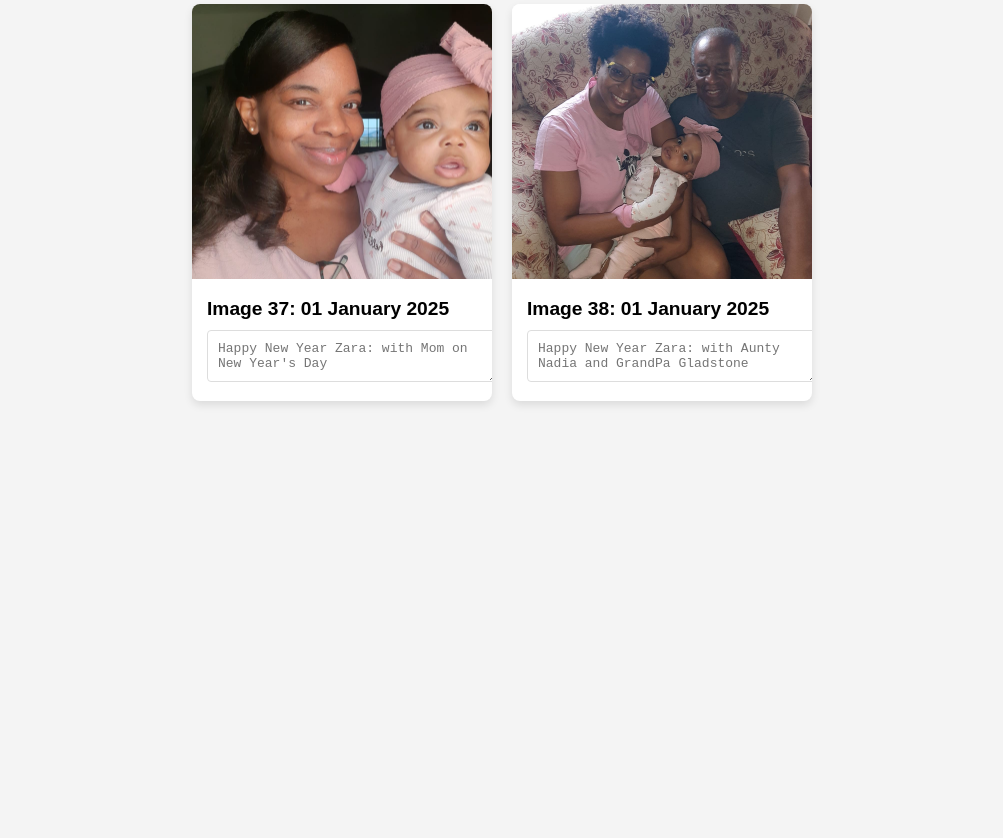
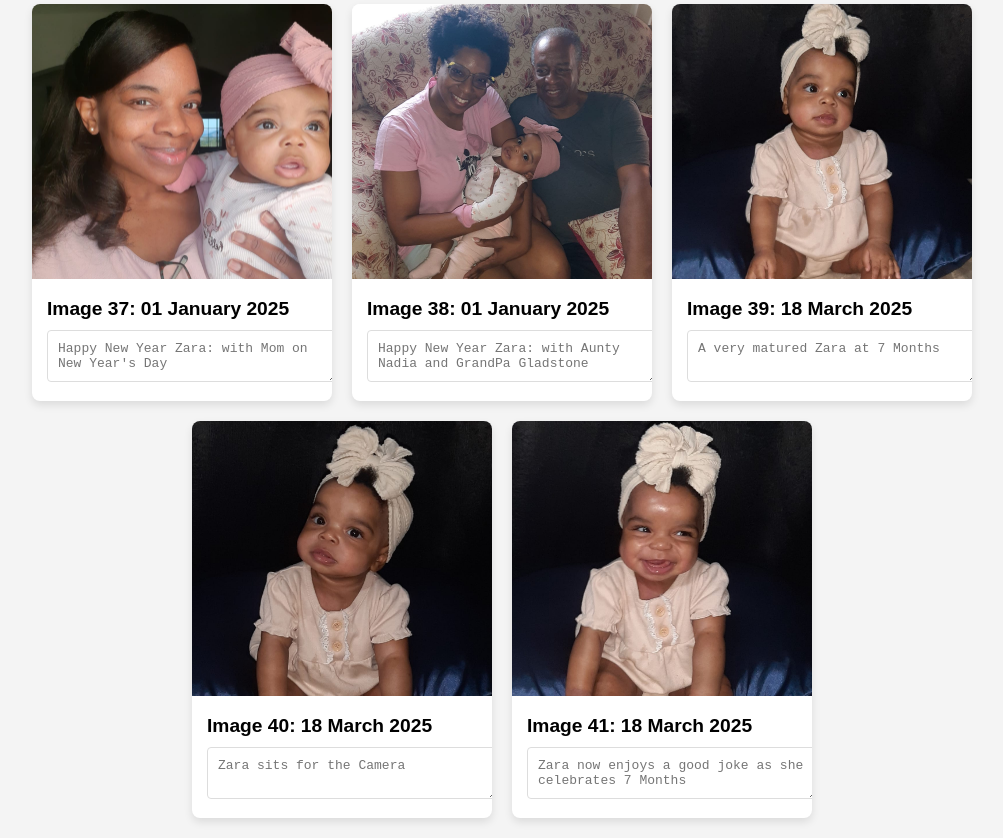
Before and after one commit to gladstone28/zara-album, a plain HTML site: page index.html in a window 1280 px wide. Shown: the part 5100-5938 px from the top of the page, without its empty margins (138-1141 px from the left). Before the commit the page ends 5521 px from the top, so only its background shows below. Drawn offline with Linux system fonts and the light colour scheme.

Commit message:
add pictures and update index.html

```diff
--- a/index.html
+++ b/index.html
@@ -309,31 +309,52 @@
             </div>
         </div>
         <div class="card">
-            <img src="zara-andre-christmas-day.jpeg" alt="Image 38">
+            <img src="zara-andre-christmas-day.jpeg" alt="Image 39">
             <div class="card-content">
                 <h3>Image 35: 25 December 2024</h3>
                 <textarea placeholder="Andre and Zara at her first Christmas Dinner"></textarea>
             </div>
         </div>
         <div class="card">
-            <img src="zara-in-her-stroller.jpeg" alt="Image 39">
+            <img src="zara-in-her-stroller.jpeg" alt="Image 40">
             <div class="card-content">
                 <h3>Image 36: 01 January 2025</h3>
                 <textarea placeholder="Zara's in her Stroller"></textarea>
             </div>
         </div>
         <div class="card">
-            <img src="zara-natalya-new-years-day.jpeg" alt="Image 40">
+            <img src="zara-natalya-new-years-day.jpeg" alt="Image 41">
             <div class="card-content">
                 <h3>Image 37: 01 January 2025</h3>
                 <textarea placeholder="Happy New Year Zara: with Mom on New Year's Day"></textarea>
             </div>
         </div>
         <div class="card">
-            <img src="happy-new-year-zara.jpeg" alt="Image 41">
+            <img src="happy-new-year-zara.jpeg" alt="Image 42">
             <div class="card-content">
                 <h3>Image 38: 01 January 2025</h3>
                 <textarea placeholder="Happy New Year Zara: with Aunty Nadia and GrandPa Gladstone"></textarea>
+            </div>
+        </div>
+        <div class="card">
+            <img src="zara-7months-1.jpeg" alt="Image 43">
+            <div class="card-content">
+                <h3>Image 39: 18 March 2025</h3>
+                <textarea placeholder="A very matured Zara at 7 Months"></textarea>
+            </div>
+        </div>
+        <div class="card">
+            <img src="zara-7months-2.jpeg" alt="Image 44">
+            <div class="card-content">
+                <h3>Image 40: 18 March 2025</h3>
+                <textarea placeholder="Zara sits for the Camera"></textarea>
+            </div>
+        </div>
+        <div class="card">
+            <img src="zara-7months-3.jpeg" alt="Image 45">
+            <div class="card-content">
+                <h3>Image 41: 18 March 2025</h3>
+                <textarea placeholder="Zara now enjoys a good joke as she celebrates 7 Months"></textarea>
             </div>
         </div>
 
```
Also changed, not shown: zara-7months-1.jpeg (added), zara-7months-2.jpeg (added), zara-7months-3.jpeg (added).
